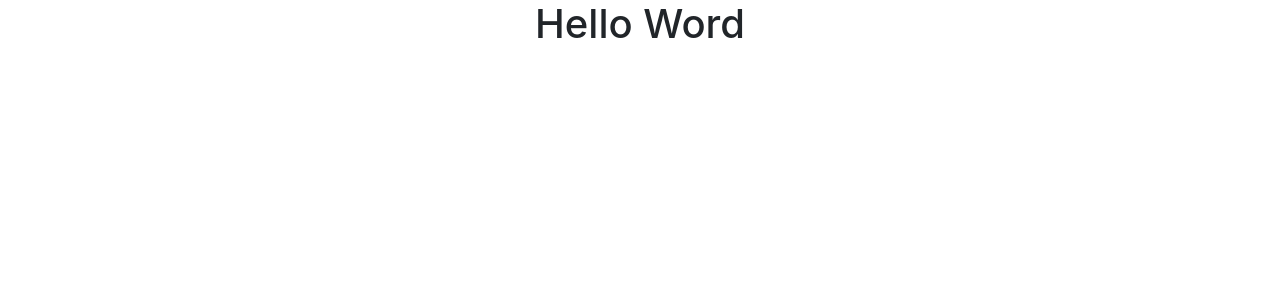
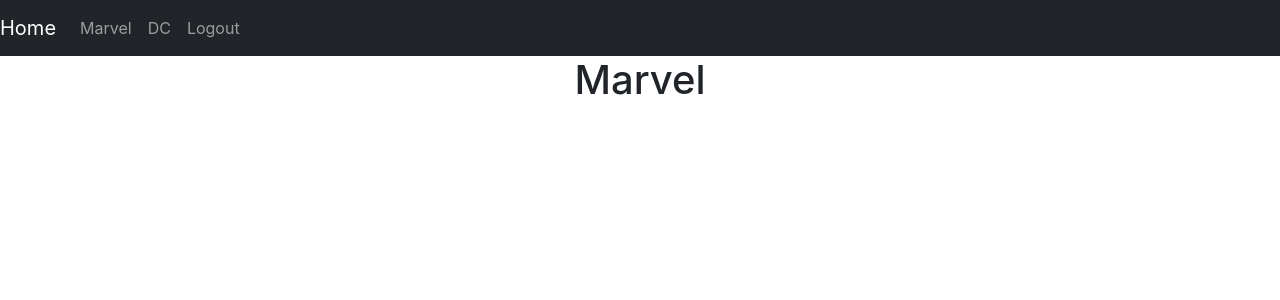
Before and after one commit to xavier-tadeo/HeroesApp, a React (Create React App) app: page / in a window 1280 px wide. Shown: the top 300 px of the page. Built offline with nearby package versions, Linux system fonts and the light colour scheme.

Commit message:
Create the router for navegation for diferents componets

```diff
--- a/src/App.tsx
+++ b/src/App.tsx
@@ -1,9 +1,10 @@
+import { AppRouter } from "./routers/AppRouter";
 import "./App.css";
 
 function App() {
   return (
     <div className="App">
-      <h1>Hello Word</h1>
+      <AppRouter />
     </div>
   );
 }
--- a/src/components/Navbar/Navbar.tsx
+++ b/src/components/Navbar/Navbar.tsx
@@ -5,7 +5,7 @@
   return (
     <nav className="navbar navbar-expand-sm navbar-dark bg-dark">
       <Link className="navbar-brand" to="/">
-        Asociaciones
+        Home
       </Link>
 
       <div className="navbar-collapse">
--- /dev/null
+++ b/src/routers/AppRouter.tsx
@@ -0,0 +1,24 @@
+import React from "react";
+import { BrowserRouter, Route, Routes } from "react-router-dom";
+import { DcScreen } from "../components/DcScreen/DcScreen";
+import { Login } from "../components/Login/Login";
+import { MarvelScreen } from "../components/MarvelScreen/MarvelScreen";
+import { Navbar } from "../components/Navbar/Navbar";
+import { Search } from "../components/Search/Search";
+
+export const AppRouter = () => {
+  return (
+    <div>
+      <BrowserRouter>
+        <Navbar />
+        <Routes>
+          <Route path="/" element={<MarvelScreen />} />
+          <Route path="/marvel" element={<MarvelScreen />} />
+          <Route path="/dc" element={<DcScreen />} />
+          <Route path="/search" element={<Search />} />
+          <Route path="/login" element={<Login />} />
+        </Routes>
+      </BrowserRouter>
+    </div>
+  );
+};
```
